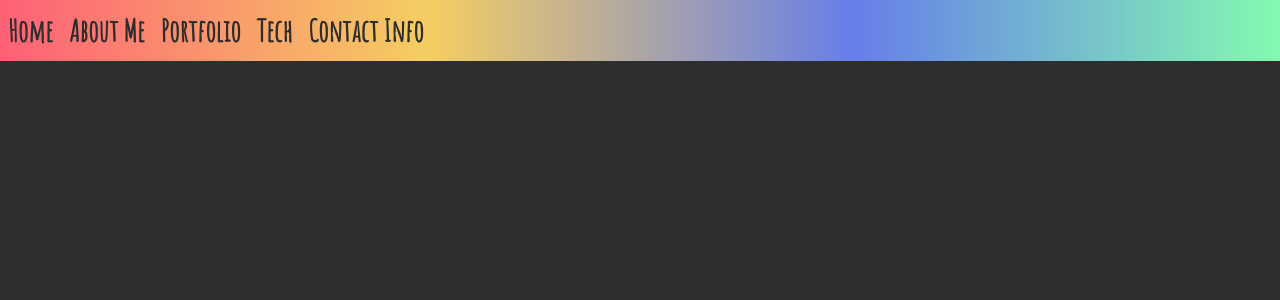
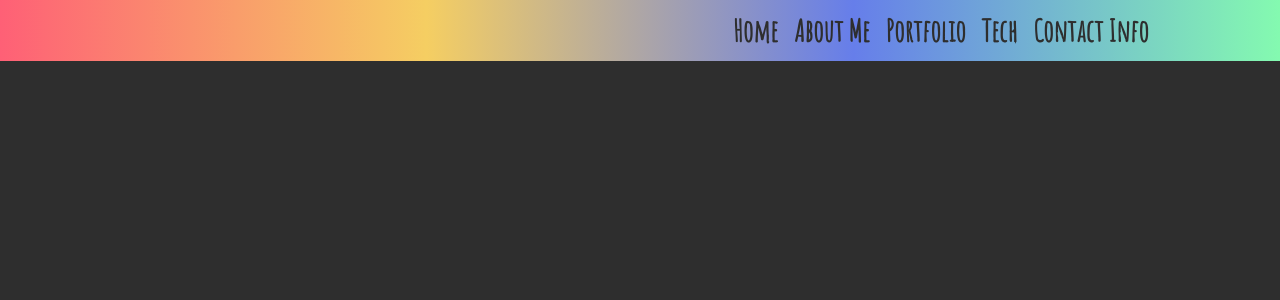
Before and after one commit to dawson-hamilton/react-portfolio, a React (Create React App) app: page / in a window 1280 px wide. Shown: the top 300 px of the page. Built offline with nearby package versions, Linux system fonts and the light colour scheme.

Commit message:
changing the image and stuff to be more responsive

```diff
--- a/src/components/Header/index.js
+++ b/src/components/Header/index.js
@@ -10,8 +10,8 @@ function Header() {
         <Navbar expand="lg" className="navbar">
             <Navbar.Toggle aria-controls="basic-navbar-nav" />
             <Navbar.Collapse id="basic-navbar-nav">
-                <Nav className="mr-auto">
-                    <Nav.Link><Link to="/react-portfolio" className="headerLinks">Home</Link></Nav.Link>
+                <Nav className="mr-auto" id="navbarLinks">
+                    <Nav.Link><Link to="/react-portfolio" className="headerLinks" id="home">Home</Link></Nav.Link>
                     <Nav.Link><Link to="/about-me" className="headerLinks" id="one">About Me</Link></Nav.Link>
                     <Nav.Link><Link to="/portfolio" className="headerLinks" id="two">Portfolio</Link></Nav.Link>
                     <Nav.Link><Link to="/tech" className="headerLinks" id="three">Tech</Link></Nav.Link>
--- a/src/components/Header/style.css
+++ b/src/components/Header/style.css
@@ -3,8 +3,17 @@
     height: 7%;
     margin: 0%;
     padding: 0%;
-    justify-content: center!important;
 }
+
+#navbarLinks {
+    margin-left: 725px;
+}
+
+@media only screen and (max-width: 900px) {
+    #navbarLinks {
+      margin-left: 10px;
+    }
+  }
 
 .headerLinks {
     font-size: 30px;
@@ -39,3 +48,7 @@
 #four:hover {
     color: #84fab0;
 }
+
+#home:hover {
+    color: dimgray;
+}
--- a/src/components/ProfileImage/style.css
+++ b/src/components/ProfileImage/style.css
@@ -11,3 +11,15 @@
     margin-top: 5%;
     margin-bottom: 5%;
 }
+
+@media only screen and (max-width: 900px) {
+    .profileImage {
+      height: 300px;
+      margin-left: 20px;
+    }
+
+    .underImage {
+        position: absolute;
+        left: 10px;
+    }
+  }
--- a/src/pages/Home.js
+++ b/src/pages/Home.js
@@ -1,6 +1,7 @@
 import React from "react";
 import { Container, Row, Col } from "../components/Grid";
 import ProfileImage from "../components/ProfileImage";
+import "../components/ProfileImage/style.css";
 
 function Home() {
     return (
```
